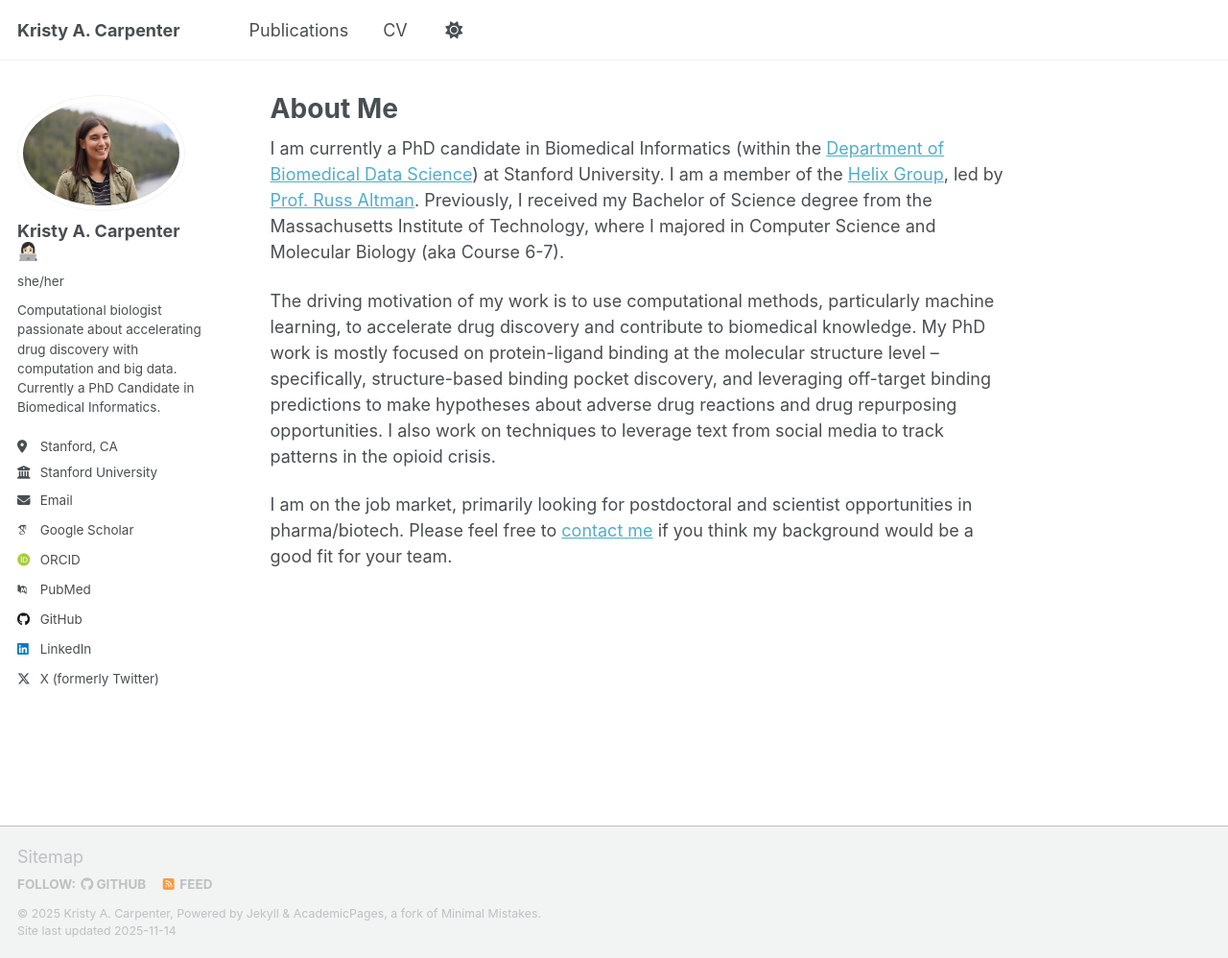
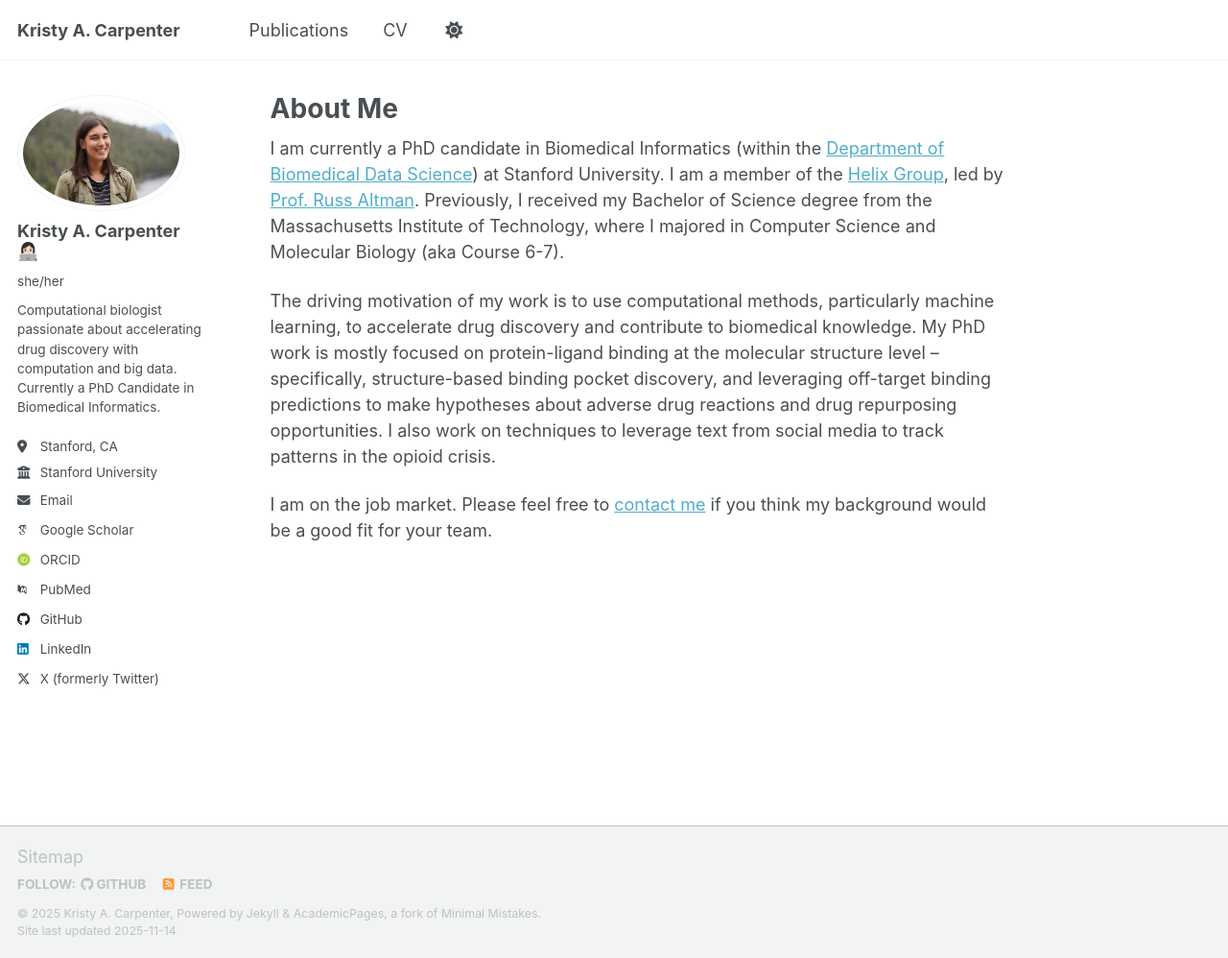
Before and after one commit to kristycarp/kristycarp.github.io, a Jekyll site: the page built from _pages/about.md, in a window 1280 px wide and 998 px high. Shown: the whole window at 96% size. Built offline with Jekyll 4.4.1, drawn with Linux system fonts in a browser that asks for light colours; some web fonts are replaced; a script that is not in the unit is left out.

Commit message:
updated cv again

```diff
--- a/_pages/about.md
+++ b/_pages/about.md
@@ -11,4 +11,4 @@ I am currently a PhD candidate in Biomedical Informatics (within the [Department
 
 The driving motivation of my work is to use computational methods, particularly machine learning, to accelerate drug discovery and contribute to biomedical knowledge. My PhD work is mostly focused on protein-ligand binding at the molecular structure level -- specifically, structure-based binding pocket discovery, and leveraging off-target binding predictions to make hypotheses about adverse drug reactions and drug repurposing opportunities. I also work on techniques to leverage text from social media to track patterns in the opioid crisis.
 
-I am on the job market, primarily looking for postdoctoral and scientist opportunities in pharma/biotech. Please feel free to [contact me](mailto:kcarp@stanford.edu) if you think my background would be a good fit for your team.
+I am on the job market. Please feel free to [contact me](mailto:kcarp@stanford.edu) if you think my background would be a good fit for your team.
```
Also changed, not shown: 1 other file.
